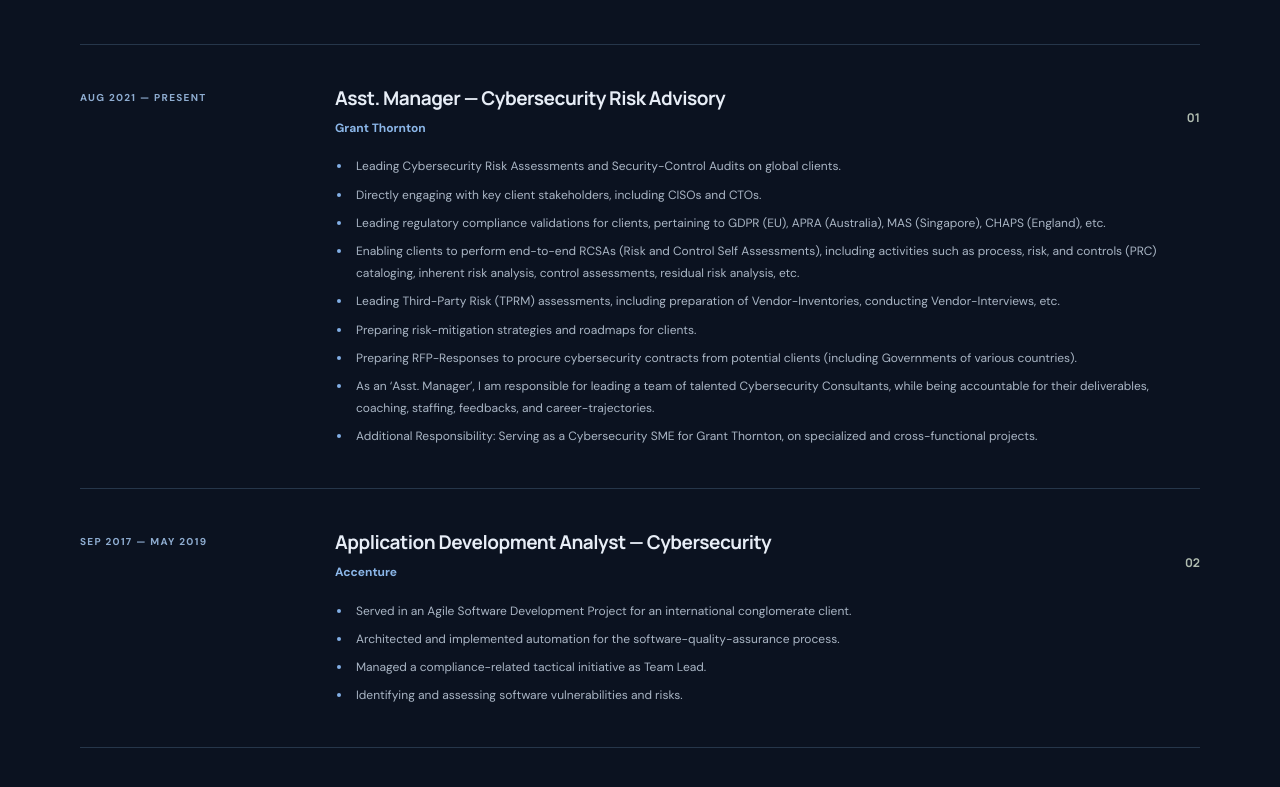
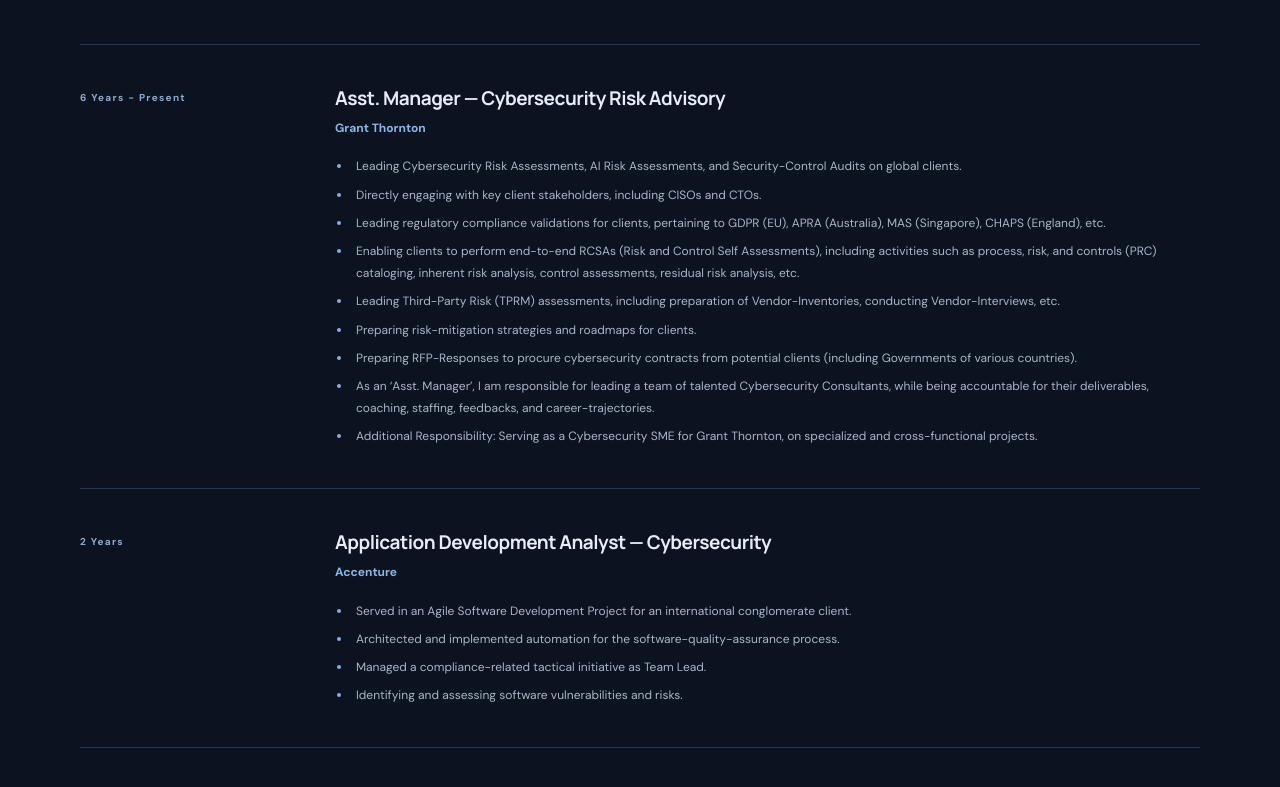
Before and after one commit to venkateshvikramraj/mywebsite, a plain HTML site: page index.html in a window 1280 px wide. Shown: the part 1678-2465 px from the top of the page. Drawn offline with Linux system fonts and the light colour scheme.

Commit message:
Revise experience timeline and role index formatting
Updated timeline dates and removed role indices for clarity.

```diff
--- a/index.html
+++ b/index.html
@@ -49,11 +49,11 @@
       <div class="section-heading"><h2>Where I’ve made<br><em>an impact.</em></h2><p>Professional experience across cybersecurity advisory and secure application development.</p></div>
       <div class="timeline">
         <article class="timeline-item">
-          <div class="timeline-date">AUG 2021 — PRESENT</div>
+          <div class="timeline-date">6 Years - Present</div>
           <div class="timeline-body">
-            <div class="role-head"><div><h3>Asst. Manager — Cybersecurity Risk Advisory</h3><p class="company">Grant Thornton</p></div><span class="role-index">01</span></div>
+            <div class="role-head"><div><h3>Asst. Manager — Cybersecurity Risk Advisory</h3><p class="company">Grant Thornton</p></div><span class="role-index"> </span></div>
             <ul class="detail-list">
-              <li>Leading Cybersecurity Risk Assessments and Security-Control Audits on global clients.</li>
+              <li>Leading Cybersecurity Risk Assessments, AI Risk Assessments, and Security-Control Audits on global clients.</li>
               <li>Directly engaging with key client stakeholders, including CISOs and CTOs.</li>
               <li>Leading regulatory compliance validations for clients, pertaining to GDPR (EU), APRA (Australia), MAS (Singapore), CHAPS (England), etc.</li>
               <li>Enabling clients to perform end-to-end RCSAs (Risk and Control Self Assessments), including activities such as process, risk, and controls (PRC) cataloging, inherent risk analysis, control assessments, residual risk analysis, etc.</li>
@@ -66,9 +66,9 @@
           </div>
         </article>
         <article class="timeline-item">
-          <div class="timeline-date">SEP 2017 — MAY 2019</div>
+          <div class="timeline-date">2 Years</div>
           <div class="timeline-body">
-            <div class="role-head"><div><h3>Application Development Analyst — Cybersecurity</h3><p class="company">Accenture</p></div><span class="role-index">02</span></div>
+            <div class="role-head"><div><h3>Application Development Analyst — Cybersecurity</h3><p class="company">Accenture</p></div><span class="role-index"> </span></div>
             <ul class="detail-list">
               <li>Served in an Agile Software Development Project for an international conglomerate client.</li>
               <li>Architected and implemented automation for the software-quality-assurance process.</li>
```
